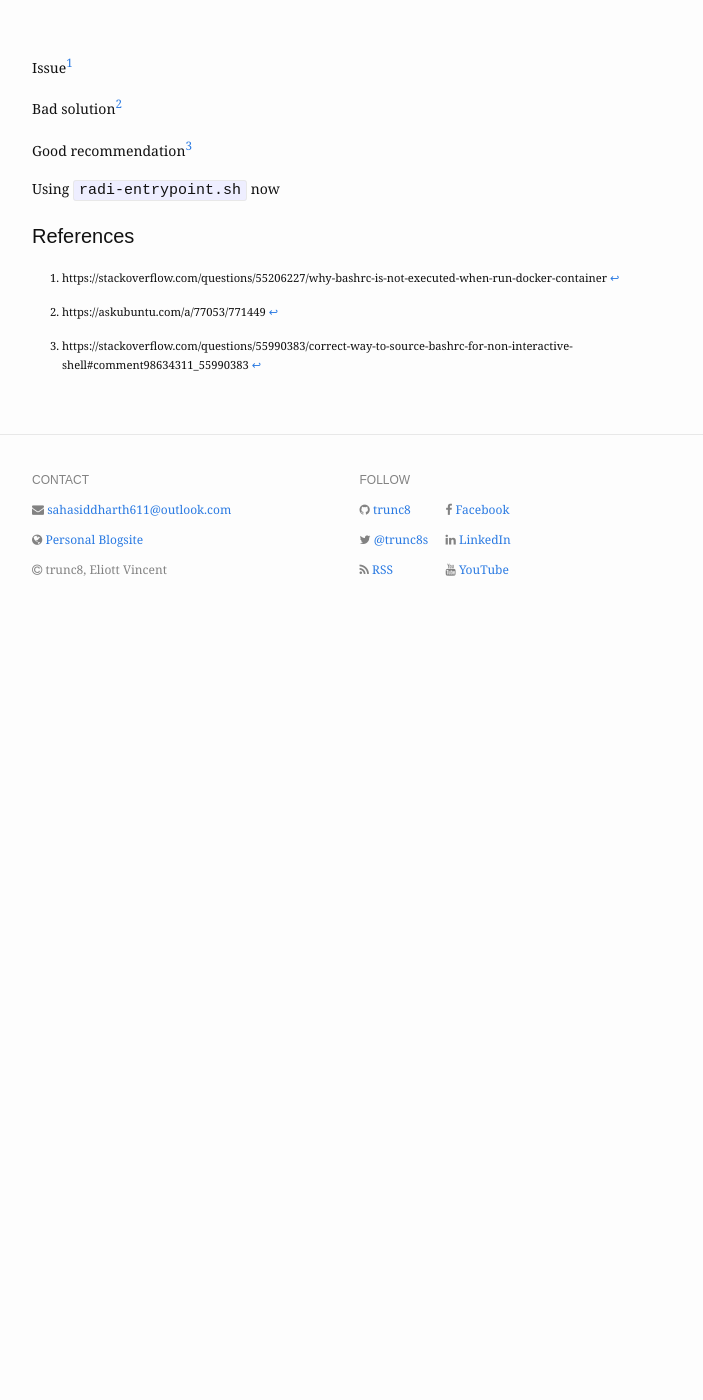
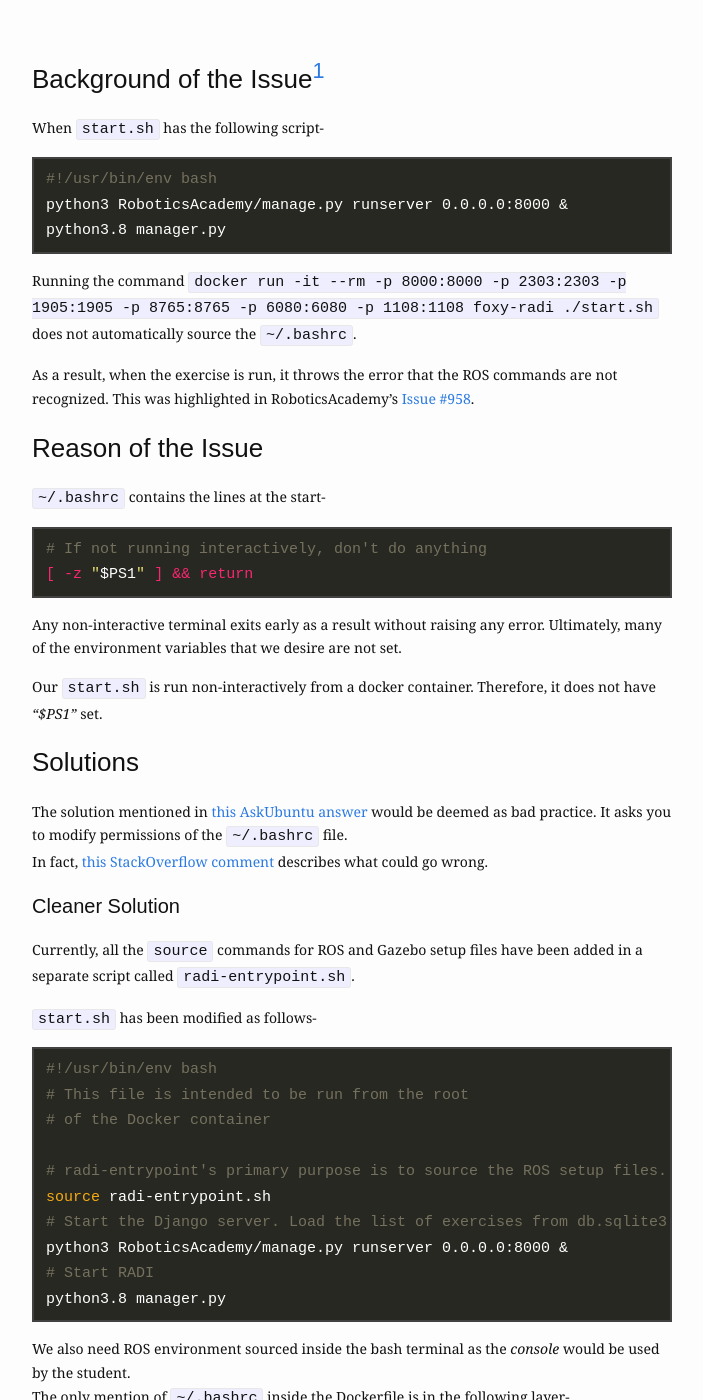
Before and after one commit to TheRoboticsClub/gsoc2021-Siddharth_Saha, a Jekyll site: the page built from docs/_posts/scribbles/2021-06-22-bashrc-start-sh.md, in a window 1280 px wide and 1400 px high, scrolled down 580 px. Shown: the whole window, without its empty margins (288-991 px from the left). Built offline with Jekyll 4.4.1, drawn with Linux system fonts in a browser that asks for light colours; nearby versions of some CDN libraries; before the commit the page ends 1210 px from its top, so only the background shows below that; some of the changed text lies outside the part shown.

Commit message:
Updated bashrc not sourced in start.sh blog

````diff
--- a/docs/_posts/scribbles/2021-06-22-bashrc-start-sh.md
+++ b/docs/_posts/scribbles/2021-06-22-bashrc-start-sh.md
@@ -11,16 +11,54 @@ category: ""
 <br />
 <br />
 
-Issue[^1]
+### Background of the Issue[^1]
+When `start.sh` has the following script-
+```sh
+#!/usr/bin/env bash
+python3 RoboticsAcademy/manage.py runserver 0.0.0.0:8000 &
+python3.8 manager.py
+```
 
-Bad solution[^2]
+Running the command `docker run -it --rm -p 8000:8000 -p 2303:2303 -p 1905:1905 -p 8765:8765 -p 6080:6080 -p 1108:1108 foxy-radi ./start.sh` does not automatically source the `~/.bashrc`.
 
-Good recommendation[^3]
+As a result, when the exercise is run, it throws the error that the ROS commands are not recognized. This was highlighted in RoboticsAcademy's [Issue #958](https://github.com/JdeRobot/RoboticsAcademy/issues/958).
 
-Using `radi-entrypoint.sh` now
+### Reason of the Issue
+`~/.bashrc` contains the lines at the start-
+```sh
+# If not running interactively, don't do anything
+[ -z "$PS1" ] && return
+```
+Any non-interactive terminal exits early as a result without raising any error. Ultimately, many of the environment variables that we desire are not set.
 
+Our `start.sh` is run non-interactively from a docker container. Therefore, it does not have _"$PS1"_ set.
+
+### Solutions
+The solution mentioned in [this AskUbuntu answer](https://askubuntu.com/a/77053/771449) would be deemed as bad practice. It asks you to modify permissions of the `~/.bashrc` file.
+In fact, [this StackOverflow comment](https://stackoverflow.com/questions/55990383/correct-way-to-source-bashrc-for-non-interactive-shell#comment98634311_55990383) describes what could go wrong.
+
+#### Cleaner Solution
+Currently, all the `source` commands for ROS and Gazebo setup files have been added in a separate script called `radi-entrypoint.sh`.
+
+`start.sh` has been modified as follows-
+```sh
+#!/usr/bin/env bash
+# This file is intended to be run from the root
+# of the Docker container
+
+# radi-entrypoint's primary purpose is to source the ROS setup files.
+source radi-entrypoint.sh
+# Start the Django server. Load the list of exercises from db.sqlite3
+python3 RoboticsAcademy/manage.py runserver 0.0.0.0:8000 &
+# Start RADI
+python3.8 manager.py
+```
+
+We also need ROS environment sourced inside the bash terminal as the _console_ would be used by the student.
+The only mention of `~/.bashrc` inside the Dockerfile is in the following layer-
+```docker
+RUN echo 'source /radi-entrypoint.sh' >> ~/.bashrc
+```
 
 #### References
-[^1]: https://stackoverflow.com/questions/55206227/why-bashrc-is-not-executed-when-run-docker-container
-[^2]: https://askubuntu.com/a/77053/771449
-[^3]: https://stackoverflow.com/questions/55990383/correct-way-to-source-bashrc-for-non-interactive-shell#comment98634311_55990383
+[^1]: [https://stackoverflow.com/questions/55206227/why-bashrc-is-not-executed-when-run-docker-container](https://stackoverflow.com/questions/55206227/why-bashrc-is-not-executed-when-run-docker-container)
````
Also changed, not shown: docs/_posts/scribbles/2021-05-17-roughwork.md (+3 -1 lines).
